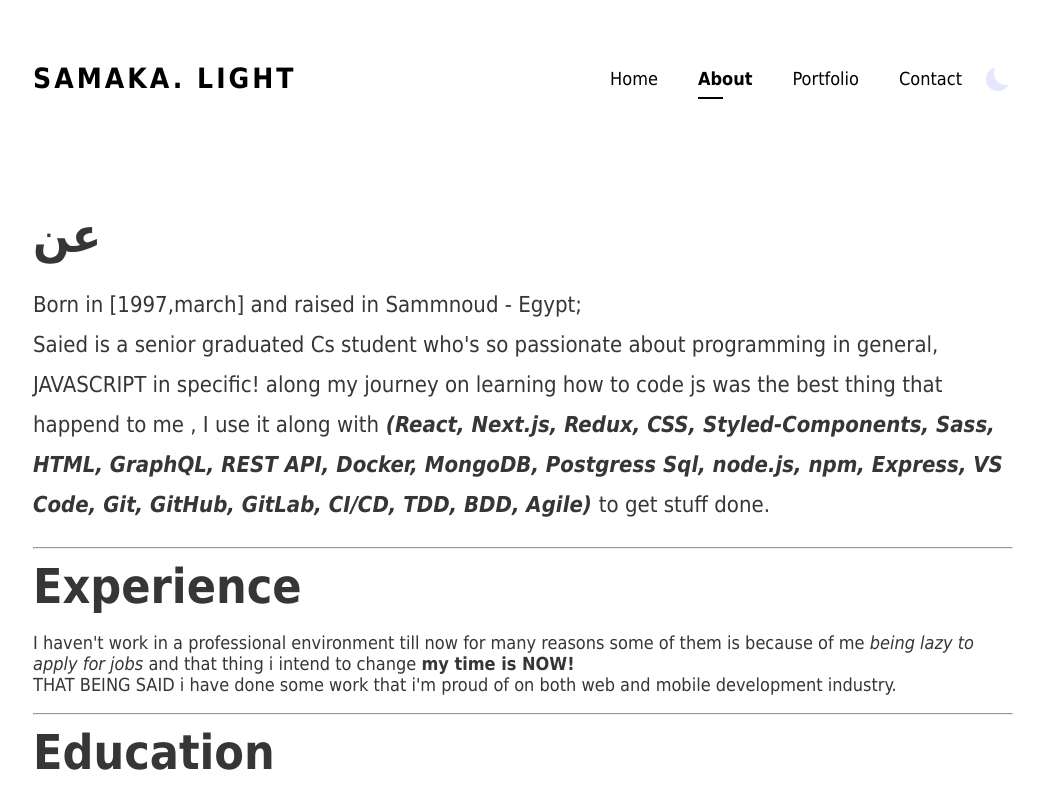
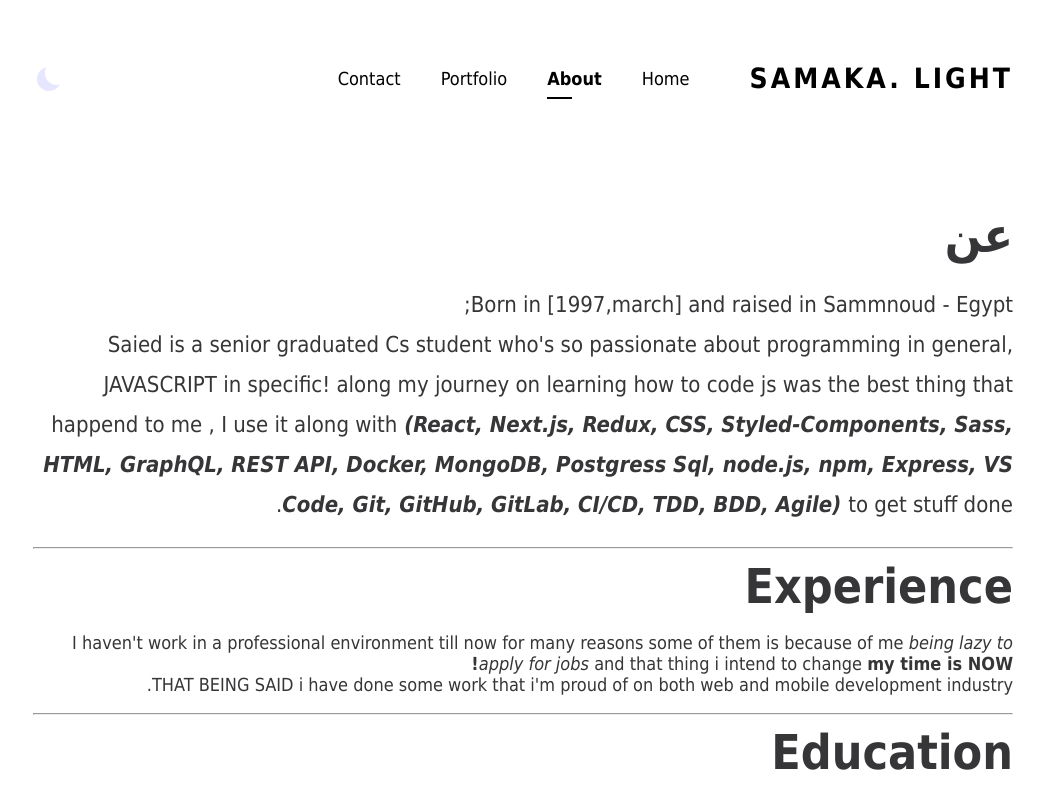
Before and after one commit to ElsaiedSamaka/Samaka-sOFFICIAL, a Next.js app: page /about in a window 1280 px wide. Shown: the top 789 px of the page, without its empty margins (117-1161 px from the left). Built offline with nearby package versions, Linux system fonts and the light colour scheme.

Commit message:
fix dir issue

```diff
--- /dev/null
+++ b/components/Layout.jsx
@@ -0,0 +1,10 @@
+import { useRouter } from "next/router";
+import getDirection from "../utils/translations/getDirections";
+
+const Layout = ({ children }) => {
+  const { locale } = useRouter();
+
+  return <div dir={getDirection(locale)}>{children}</div>;
+};
+
+export default Layout;
--- a/pages/about.jsx
+++ b/pages/about.jsx
@@ -1,3 +1,4 @@
+import Layout from "../components/Layout";
 import Head from "next/head";
 import { useRouter } from "next/router";
 import Navbar from "../components/Navbar";
@@ -12,7 +13,7 @@ function About() {
       <Head>
         <title>{t("About")}</title>
       </Head>
-
+      <Layout>
         <Navbar />
 
         <section className='hero'>
@@ -42,7 +43,8 @@ function About() {
                 I haven't work in a professional environment till now for many
                 reasons some of them is because of me
                 <em> being lazy to apply for jobs </em>
-              and that thing i intend to change <strong>my time is NOW!</strong>
+                and that thing i intend to change{" "}
+                <strong>my time is NOW!</strong>
                 <br />
                 THAT BEING SAID i have done some work that i'm proud of on both
                 web and mobile development industry.
@@ -64,11 +66,11 @@ function About() {
                   </p>
                 </li>
                 <li>
-                Other relevant course work — various online education programmes
-                2014 - present Intermediate Next.js (2020), GraphQL Essentials
-                (2020), node advanced concepts (2019), Advanced React (2018),
-                Advanced JavaScript (2018) Intermediate .Net (2015), Front End
-                Web Development (2014)
+                  Other relevant course work — various online education
+                  programmes 2014 - present Intermediate Next.js (2020), GraphQL
+                  Essentials (2020), node advanced concepts (2019), Advanced
+                  React (2018), Advanced JavaScript (2018) Intermediate .Net
+                  (2015), Front End Web Development (2014)
                 </li>
               </ul>
               <hr />
@@ -81,6 +83,7 @@ function About() {
             </div>
           </div>
         </section>
+      </Layout>
     </>
   );
 }
--- /dev/null
+++ b/utils/translations/getDirections.js
@@ -0,0 +1,3 @@
+export default function getDirection(locale) {
+  return locale === "ar" ? "rtl" : "ltr";
+}
```
Lines whose indentation alone changed are shown as unchanged.
